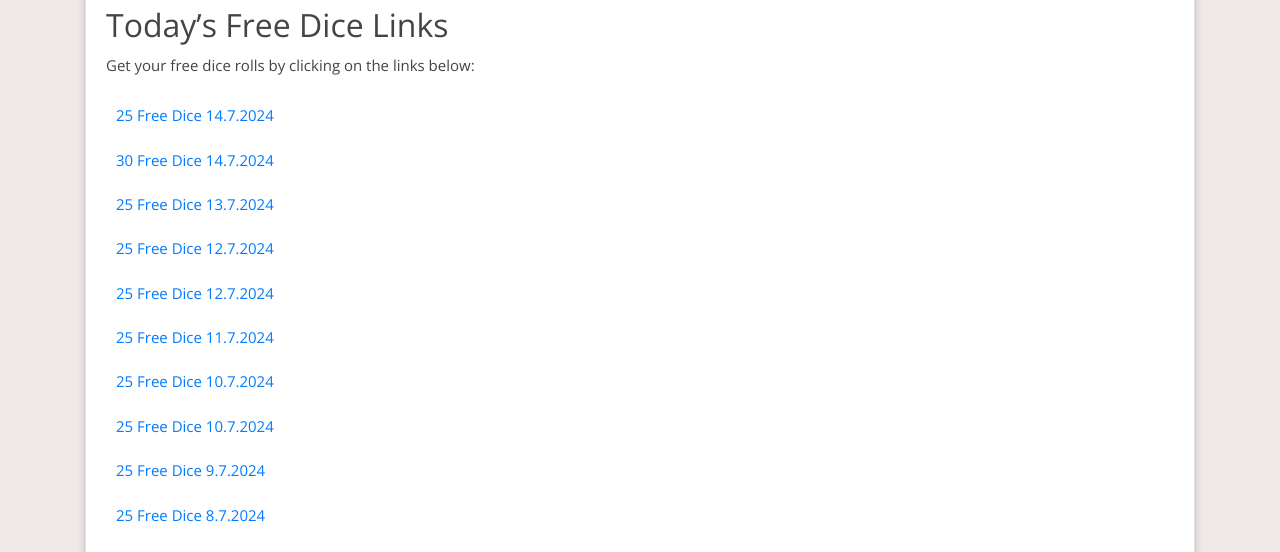
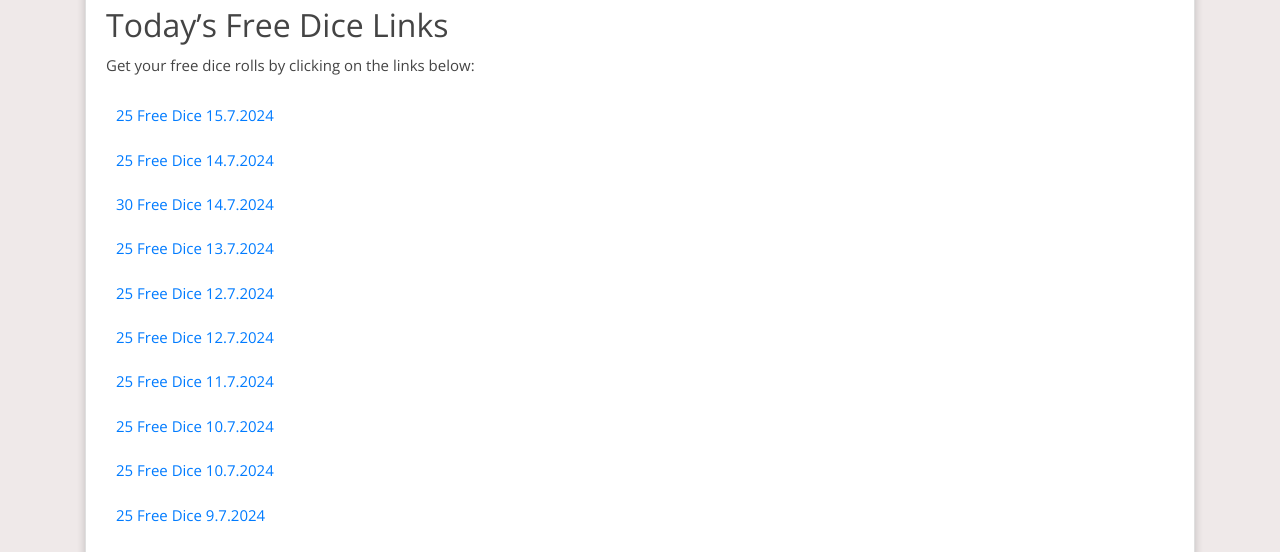
Before and after one commit to Prollad99/bs-net, a Jekyll site: the page built from _posts/2024-06-29-monopoly-go.md, in a window 1280 px wide and 900 px high. Shown: the part 343-895 px from the top of the window. Built offline with Jekyll 4.4.1, drawn with Linux system fonts in a browser that asks for light colours; nearby versions of some CDN libraries; comment, search, counter and statistics services are not loaded.

Commit message:
Update monopoly-go reward links

```diff
--- a/_includes/monopoly-go.html
+++ b/_includes/monopoly-go.html
@@ -1,4 +1,5 @@
 <html><body><div class="reward"><ul>
+<li><a href="https://mply.io/6YtndW5kPqA">25 free dice 15.7.2024</a></li>
 <li><a href="https://mply.io/jydRVWLTqz4">25 free dice 14.7.2024</a></li>
 <li><a href="https://2tdd.adj.st/reward-link/vbjkry668iehrgkgh?adjust_t=i2f8o2i_4btbvwg&adjust_deeplink_js=1">30 free dice 14.7.2024</a></li>
 <li><a href="https://mply.io/Hoe86KT8QFY">25 free dice 13.7.2024</a></li>
--- a/links-json/monopoly-go.json
+++ b/links-json/monopoly-go.json
@@ -1,4 +1,8 @@
 [
+  {
+    "href": "https://mply.io/6YtndW5kPqA",
+    "text": "25 free dice 15.7.2024"
+  },
   {
     "href": "https://mply.io/jydRVWLTqz4",
     "text": "25 free dice 14.7.2024"
```
